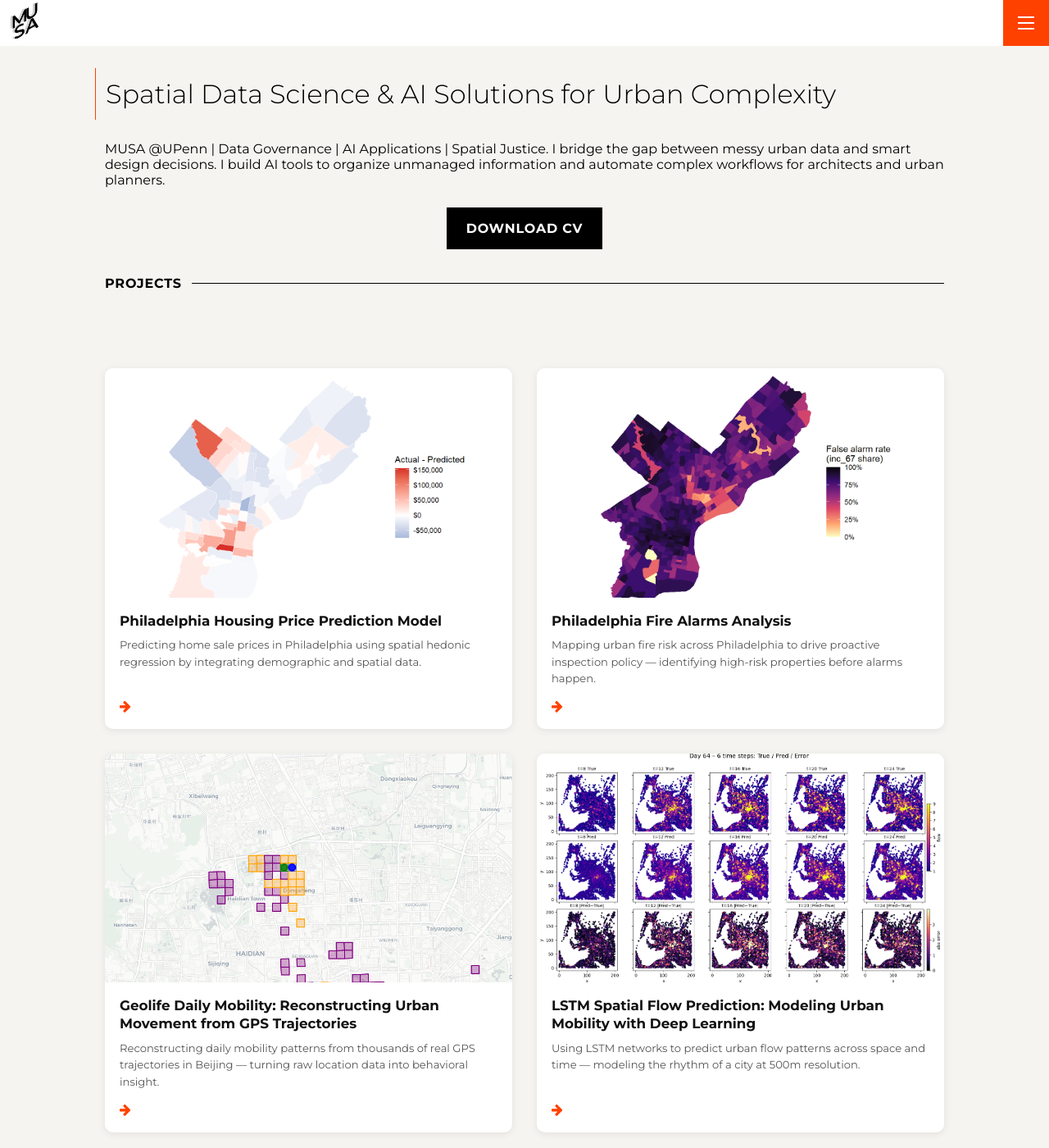
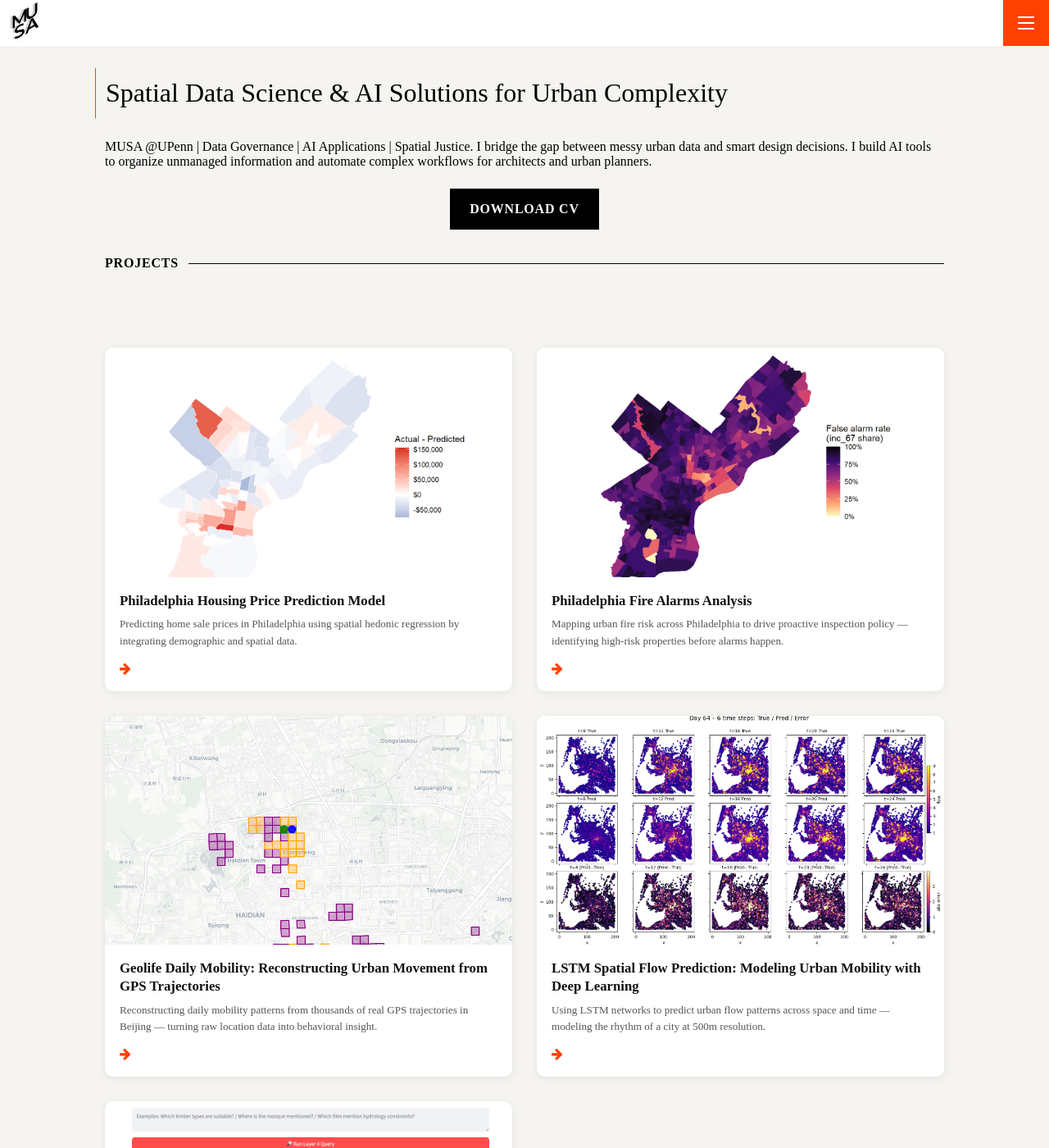
Before and after one commit to lluluciano0505/luciano_musa, a Jekyll site: the page built from index.md, in a window 1280 px wide and 1400 px high. Shown: the whole window at 82% size. Built offline with Jekyll 4.4.1, drawn with Linux system fonts in a browser that asks for light colours.

Commit message:
change site font to Times New Roman

```diff
--- a/_sass/musa-website-mimic.scss
+++ b/_sass/musa-website-mimic.scss
@@ -12,7 +12,7 @@
   --header-size: 3.5rem;
   --header-z-index: 10;
 
-  font-family: 'Montserrat', sans-serif;
+  font-family: 'Times New Roman', Times, serif;
   padding: 0;
   margin: 0;
 }
```
